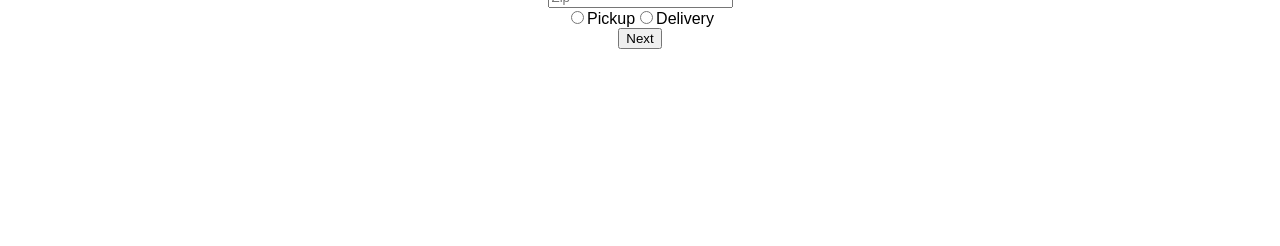
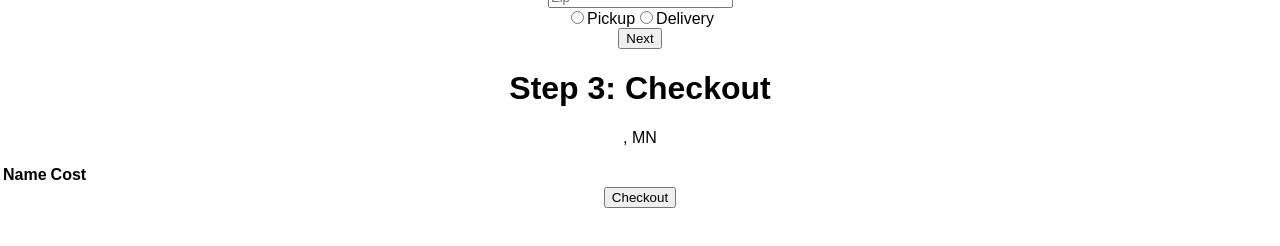
Before and after one commit to Brandon-McCarty/redux-pizza-parlor, a React (Create React App) app: page /#/customerForm in a window 1280 px wide. Before the commit this address led to /. Shown: the part 206-452 px from the top of the page. Built offline with nearby package versions, Linux system fonts and the light colour scheme; no server answers.

Commit message:
add CheckOutList component layout

```diff
--- a/src/components/App/App.jsx
+++ b/src/components/App/App.jsx
@@ -8,6 +8,7 @@ import { useDispatch } from 'react-redux';
 // Component Imports
 import PizzaList from '../PizzaList/PizzaList';
 import CustomerForm from '../CustomerForm/CustomerForm';
+import CheckoutList from '../CheckoutList/CheckoutList';
 
 function App() {
 
@@ -34,6 +35,7 @@ function App() {
       <Header />
       <PizzaList />
       <CustomerForm />
+      <CheckoutList />
     </div>
   );
 }
--- /dev/null
+++ b/src/components/CheckoutList/CheckoutList.jsx
@@ -0,0 +1,44 @@
+import {useSelector, useDispatch} from 'react-redux';
+
+function CheckoutList() {
+
+    const dispatch = useDispatch();
+
+    const customer = useSelector(store => store.customerInformation)
+    // const shoppingCart = useSelector(store => store.shoppingCart)
+
+
+    const handleCheckout = () => {
+        dispatch({type: 'CLEAR_CUSTOMER_INFORMATION'})
+    }
+
+    return (
+        <>
+            <h1>Step 3: Checkout</h1>
+            <div>
+                <p>{customer.customer_name} </p>
+                <p>{customer.street_address}</p>
+                <p>{customer.city}, MN</p>
+
+            </div>
+
+
+
+            <table>
+                <thead>
+                    <tr>
+                        <th>Name</th>
+                        <th>Cost</th>
+                    </tr>
+                </thead>
+                <tbody>
+
+                </tbody>
+            </table>
+
+            <button onClick={handleCheckout}>Checkout</button>
+        </>
+    )
+}
+
+export default CheckoutList;
--- a/src/components/CustomerForm/CustomerForm.jsx
+++ b/src/components/CustomerForm/CustomerForm.jsx
@@ -10,7 +10,14 @@ function CustomerForm({ getPizzas }) {
     const [address, setAddress] = useState('');
     const [city, setCity] = useState('');
     const [zip, setZip] = useState('');
-    const [orderType, setOrderType] = useState('Delivery'); // Need to grab from radio input
+    const [orderType, setOrderType] = useState(''); // Need to grab from radio input
+
+    const handleChange = (event) => {
+        const target = event.target;
+        if (target.checked) {
+          setOrderType(target.value);
+        }
+     };
 
 
     const handleSubmit = (event) => {
@@ -71,6 +78,8 @@ function CustomerForm({ getPizzas }) {
                 name ="chooseDelivery"
                 id="pickup"
                 value="Pickup"
+                checked={orderType == 'Pickup'}
+                onChange={handleChange}
                 />
                 <label htmlFor="pickup">Pickup</label>
 
@@ -78,7 +87,8 @@ function CustomerForm({ getPizzas }) {
                 name ="chooseDelivery"
                 id="delivery"
                 value="Delivery"
-
+                checked={orderType == 'Delivery'}
+                onChange={handleChange}
                 />
                 <label htmlFor="pickup">Delivery</label>
                 <br />
--- a/src/index.js
+++ b/src/index.js
@@ -19,7 +19,9 @@ const pizzaList = ( state = [], action ) => {
 const customerInformation = (state = {}, action) => {
     switch(action.type) {
         case 'ADD_CUSTOMER_INFORMATION':
-            return action.payload
+            return action.payload;
+        case 'CLEAR_CUSTOMER_INFORMATION':
+            return {};
         default:
             return state
     }
```
